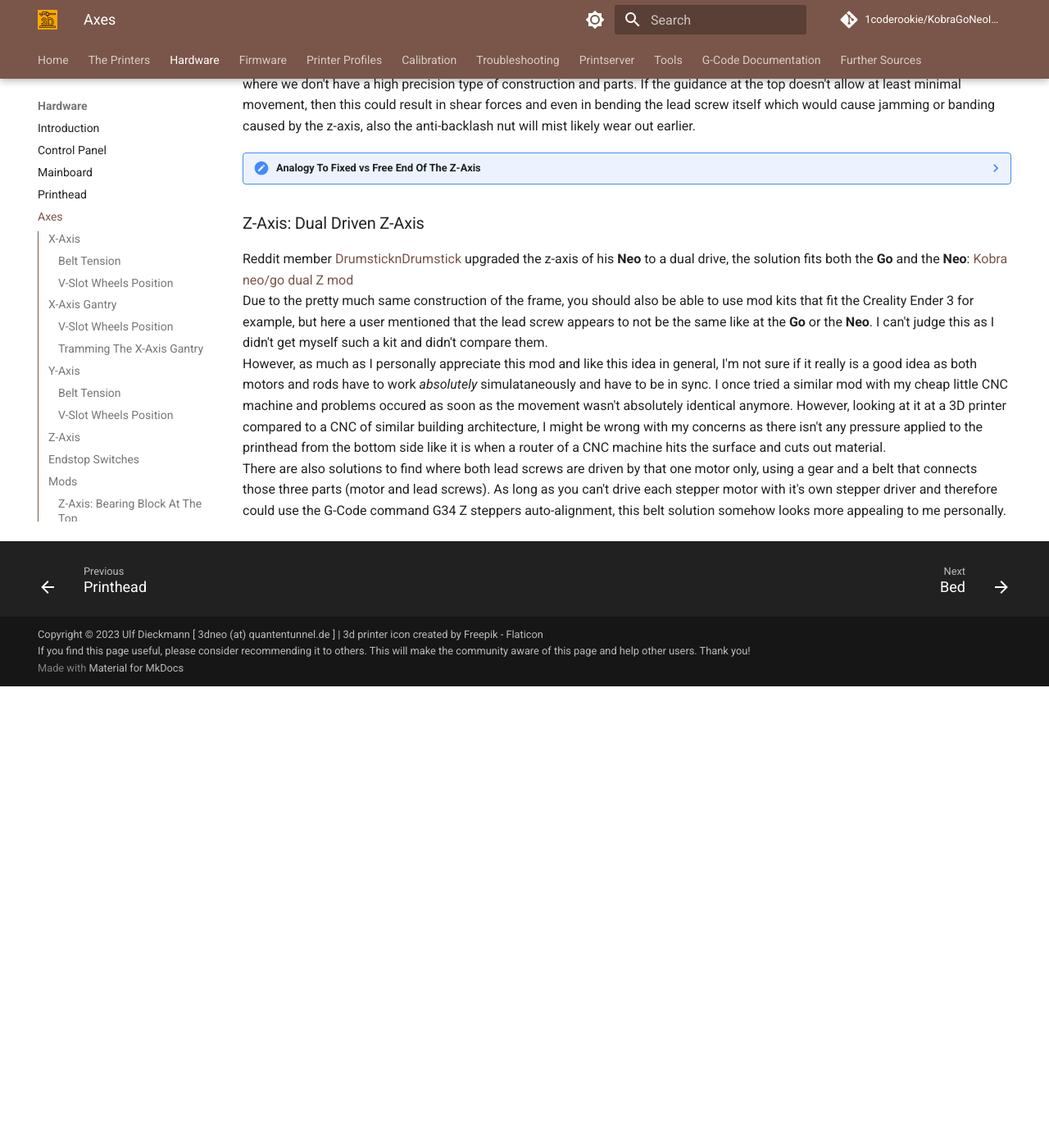
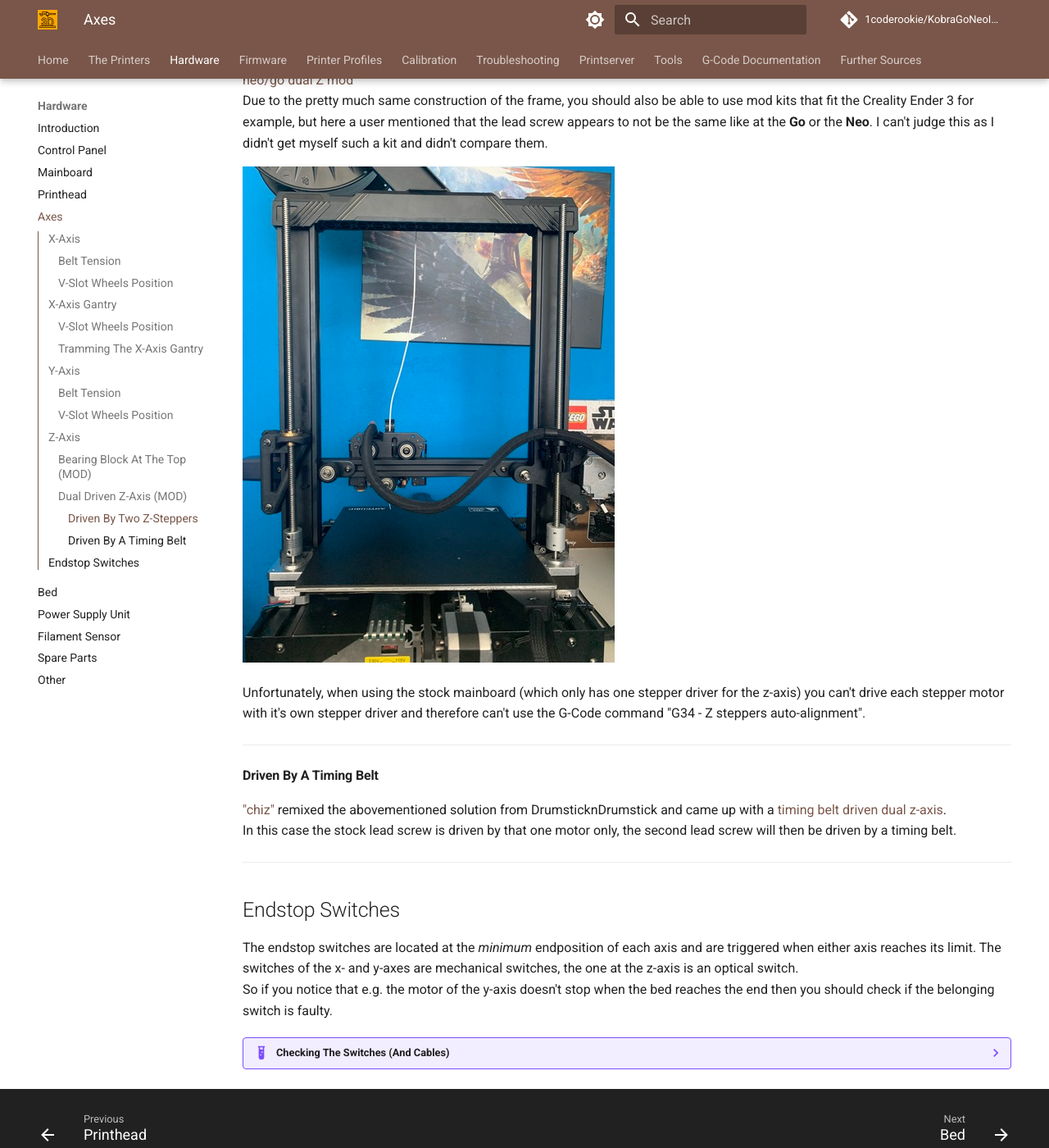
Before and after one commit to 1coderookie/KobraGoNeoInsights, an MkDocs documentation site: the page built from docs/hardware/axes.md, in a window 1280 px wide and 1400 px high, scrolled down 9030 px. Shown: the whole window at 82% size. Built offline with MkDocs 1.6.1 and Material for MkDocs 9.7.7, drawn with Linux system fonts in a browser that asks for light colours; comment, search, counter and statistics services are not loaded; before the commit the page ends 9867 px from its top, so only the background shows below that; some of the changed text lies outside the part shown.

Commit message:
Update axes.md

```diff
--- a/docs/hardware/axes.md
+++ b/docs/hardware/axes.md
@@ -299,26 +299,9 @@ The top end of the rod is completely unguided, in between it's guided and secure
 
         If you find one that fits, you can mount an Oldham coupler additionally between the nut and the holder of the frame. That'll allow horizontal movement of the rod which avoids jamming, stuttering or banding caused by the z-axis.
 
-
 ---
 
-## Endstop Switches
-The endstop switches are located at the *minimum* endposition of each axis and are triggered when either axis reaches its limit. The switches of the x- and y-axes are mechanical switches, the one at the z-axis is an optical switch.
-So if you notice that e.g. the motor of the y-axis doesn't stop when the bed reaches the end then you should check if the belonging switch is faulty.
-
-??? example "Checking The Switches (And Cables)"
-
-    You can check if the switch really isn't working by triggering it manually while e.g. the bed is moving. If the bed doesn't stop, turn off your printer. Check the connectors at the switch and the mainboard if they're still in place.
-    If everything looks fine here, then it's most likey that either a cable is broken or the switch itself is faulty. If you have a multimeter, you could measure if the switch itself is working as well as check the cables. When measuring the cables, move them around as it may be the case that a wire is slightly broken inside of the insulation and that it loses contact in a certain position of the wire itself.
-    If the cable is broken, fix it or install a new one. If the limit switch itself is broken, disassemble the switch from the frame and put in a new one. Wire everything up again and try again triggering it manually to see if it works now.
-
----
-
-## Mods
-
-The following mods should fit both the **Go** and the **Neo** due to the mostly identical design of the printer itself. So I'm just listing them without any distinction.
-
-### Z-Axis: Bearing Block At The Top
+### Bearing Block At The Top (MOD)
 Some users stabilize the rod of the Z-axis by adding a bearing block at the top. That's basically a holder/aligner with a ball bearing in the center which sits on top of the lead screw and mount the holder to the gantry to eliminate wobbling of the lead screw. For doing so, they print a construction and add a ball bearing, there are different STL files available for this solution.
   However, as much as it may seem useful at first sight, I personally vote against this. In my opinion it's better if the top of the lead screw can move freely to avoid putting extra pressure on the lead screw, the frame and associated parts - especially in this case where we don't have a high precision type of construction and parts. If the guidance at the top doesn't allow at least minimal movement, then this could result in shear forces and even in bending the lead screw itself which would cause jamming or banding caused by the z-axis, also the anti-backlash nut will mist likely wear out earlier.
 
@@ -333,9 +316,35 @@ Some users stabilize the rod of the Z-axis by adding a bearing block at the top.
     Now you and your friend still hold the cue at these positions, but both of you allow a tiny bit of movement, like you allow to move your arms just a tiny bit, following the movement of the cue. Again your friend rotates the cue at the bottom while the top of the cue can still wiggle around in the air. What will happen? Exactly, you as the 'anti-backlash nut' guy won't feel pretty much any forces or stuttering anymore.
     I know, using analogies isn't always a good idea to explain things, but I hope it became at least a bit more clear to you why (imho) the end of the lead screw shouldn't be rigidly fixed and why I suppose to use a flexible coupler at the bottom and an Oldham coupler in the middle where the anti-backlash nut is mounted to the frame.
 
+---
 
-### Z-Axis: Dual Driven Z-Axis
+### Dual Driven Z-Axis (MOD)
+The following mods show possibilities of adding a second lead screw and therefore avoid the potential sagging/lagging of the right part of the x-axis gantry as much as possible.
+
+--
+
+#### Driven By Two Z-Steppers
 Reddit member [DrumsticknDrumstick](https://www.reddit.com/user/DrumsticknDrumstick/) upgraded the z-axis of his **Neo** to a dual drive, the solution fits both the **Go** and the **Neo**: [Kobra neo/go dual Z mod](https://www.reddit.com/r/anycubic/comments/1083sr2/kobra_neogo_dual_z_mod/)
   Due to the pretty much same construction of the frame, you should also be able to use mod kits that fit the Creality Ender 3 for example, but here a user mentioned that the lead screw appears to not be the same like at the **Go** or the **Neo**. I can't judge this as I didn't get myself such a kit and didn't compare them.
-  However, as much as I personally appreciate this mod and like this idea in general, I'm not sure if it really is a good idea as both motors and rods have to work *absolutely* simulataneously and have to be in sync. I once tried a similar mod with my cheap little CNC machine and problems occured as soon as the movement wasn't absolutely identical anymore. However, looking at it at a 3D printer compared to a CNC of similar building architecture, I might be wrong with my concerns as there isn't any pressure applied to the printhead from the bottom side like it is when a router of a CNC machine hits the surface and cuts out material.
-  There are also solutions to find where both lead screws are driven by that one motor only, using a gear and a belt that connects those three parts (motor and lead screws). As long as you can't drive each stepper motor with it's own stepper driver and therefore could use the G-Code command G34 Z steppers auto-alignment, this belt solution somehow looks more appealing to me personally.
+
+![Neo dual z](../assets/images/axes_NeoDualZ_web.JPG)
+
+Unfortunately, when using the stock mainboard (which only has one stepper driver for the z-axis) you can't drive each stepper motor with it's own stepper driver and therefore can't use the G-Code command "G34 - Z steppers auto-alignment".
+
+---
+
+#### Driven By A Timing Belt
+["chiz"](https://www.printables.com/de/@chiz_m) remixed the abovementioned solution from DrumsticknDrumstick and came up with a [timing belt driven dual z-axis](https://www.printables.com/de/model/462038-anycubic-kobra-go-dual-z-mod-with-timing-belt).
+In this case the stock lead screw is driven by that one motor only, the second lead screw will then be driven by a timing belt.
+
+---
+
+## Endstop Switches
+The endstop switches are located at the *minimum* endposition of each axis and are triggered when either axis reaches its limit. The switches of the x- and y-axes are mechanical switches, the one at the z-axis is an optical switch.
+So if you notice that e.g. the motor of the y-axis doesn't stop when the bed reaches the end then you should check if the belonging switch is faulty.
+
+??? example "Checking The Switches (And Cables)"
+
+    You can check if the switch really isn't working by triggering it manually while e.g. the bed is moving. If the bed doesn't stop, turn off your printer. Check the connectors at the switch and the mainboard if they're still in place.
+    If everything looks fine here, then it's most likey that either a cable is broken or the switch itself is faulty. If you have a multimeter, you could measure if the switch itself is working as well as check the cables. When measuring the cables, move them around as it may be the case that a wire is slightly broken inside of the insulation and that it loses contact in a certain position of the wire itself.
+    If the cable is broken, fix it or install a new one. If the limit switch itself is broken, disassemble the switch from the frame and put in a new one. Wire everything up again and try again triggering it manually to see if it works now.
```
